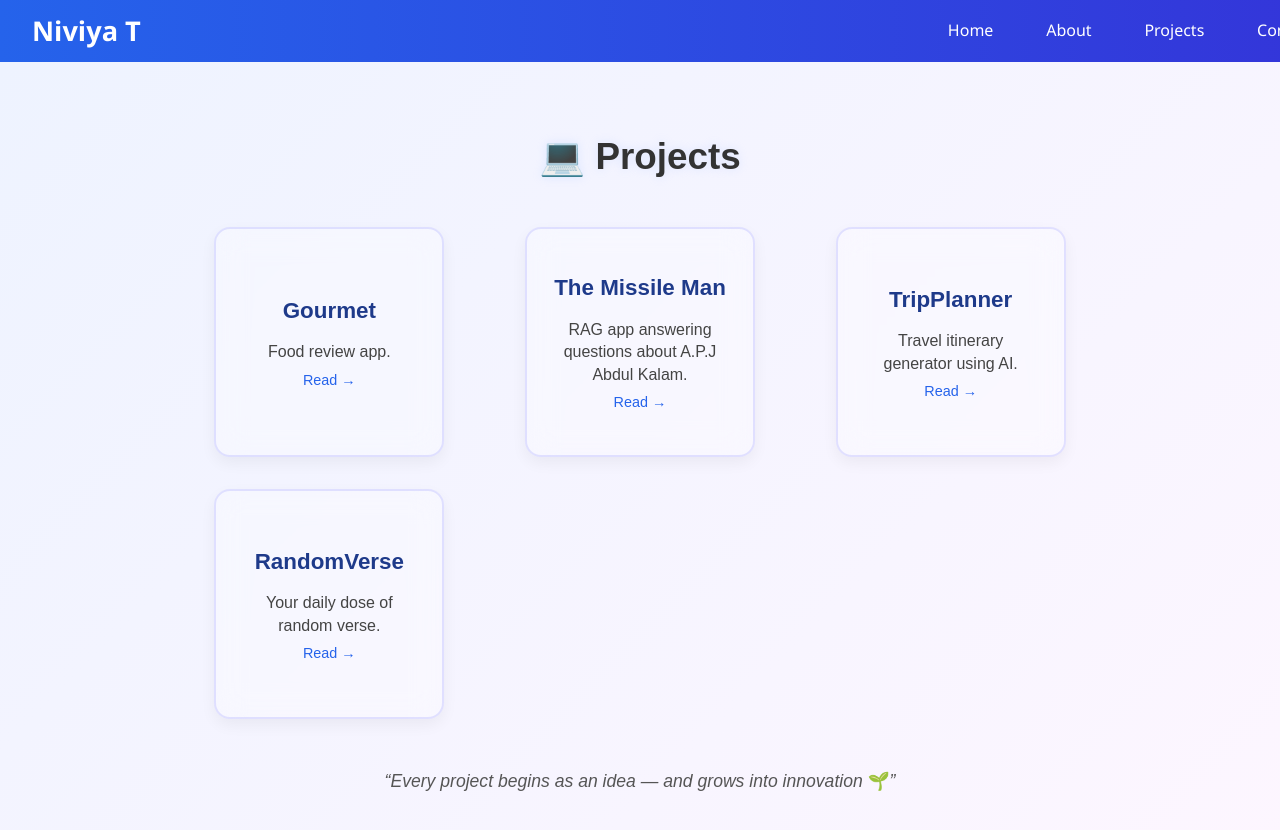
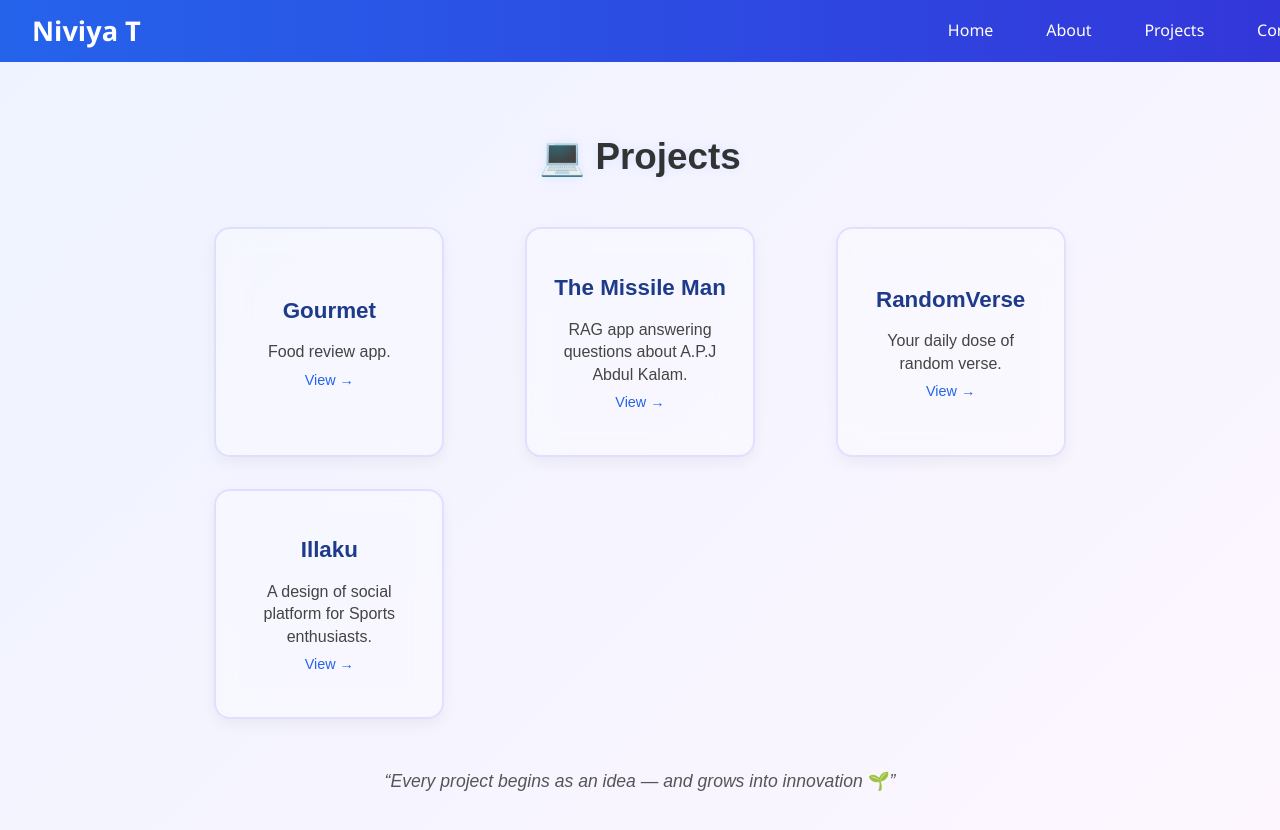
Before and after one commit to Niviya4/Portfolio, a React (Vite) app: page /projects in a window 1280 px wide. Shown: the top 830 px of the page. Built offline with nearby package versions, Linux system fonts and the light colour scheme.

Commit message:
change:project

```diff
--- a/src/pages/Projects.jsx
+++ b/src/pages/Projects.jsx
@@ -1,25 +1,27 @@
 import { motion } from "framer-motion";
+import gourmetImg from "../assets/Untitled design.png";
 
 const projects = [
   {
     name: "Gourmet",
     desc: "Food review app.",
-    url: "https://niviyat.substack.com/p/the-ultimate-guide-to-beating-procrastination?r=55vvu8",
+    url: gourmetImg,
   },
   {
     name: "The Missile Man",
     desc: "RAG app answering questions about A.P.J Abdul Kalam.",
-    url: "https://niviyat.substack.com/p/the-ultimate-guide-to-beating-procrastination?r=55vvu8",
+    url: "https://www.guvi.in/rag/a54fc7a9-56ca-4867-9987-788d12142010/",
   },
-  {
-    name: "TripPlanner",
-    desc: "Travel itinerary generator using AI.",
-    url: "https://github.com/Niviya4/sih_travelplanner",
-  },
+
   {
     name: "RandomVerse",
     desc: "Your daily dose of random verse.",
-    url: "https://github.com/Niviya4/sih_travelplanner",
+    url: "https://niviya4.github.io/FeelGoodQuotes/",
+  },
+  {
+    name: "Illaku",
+    desc: "A design of social platform for Sports enthusiasts.",
+    url: "https://www.behance.net/gallery/221570845/-(illaku)-An-App-for-Sports-Enthusiasts",
   },
 ];
 
@@ -52,7 +54,7 @@ export default function Projects() {
           >
             <h3>{proj.name}</h3>
             <p>{proj.desc}</p>
-            <span className="read-more">Read →</span>
+            <span className="read-more">View →</span>
           </motion.a>
         ))}
       </div>
```
Also changed, not shown: src/assets/Untitled design.png (added).
